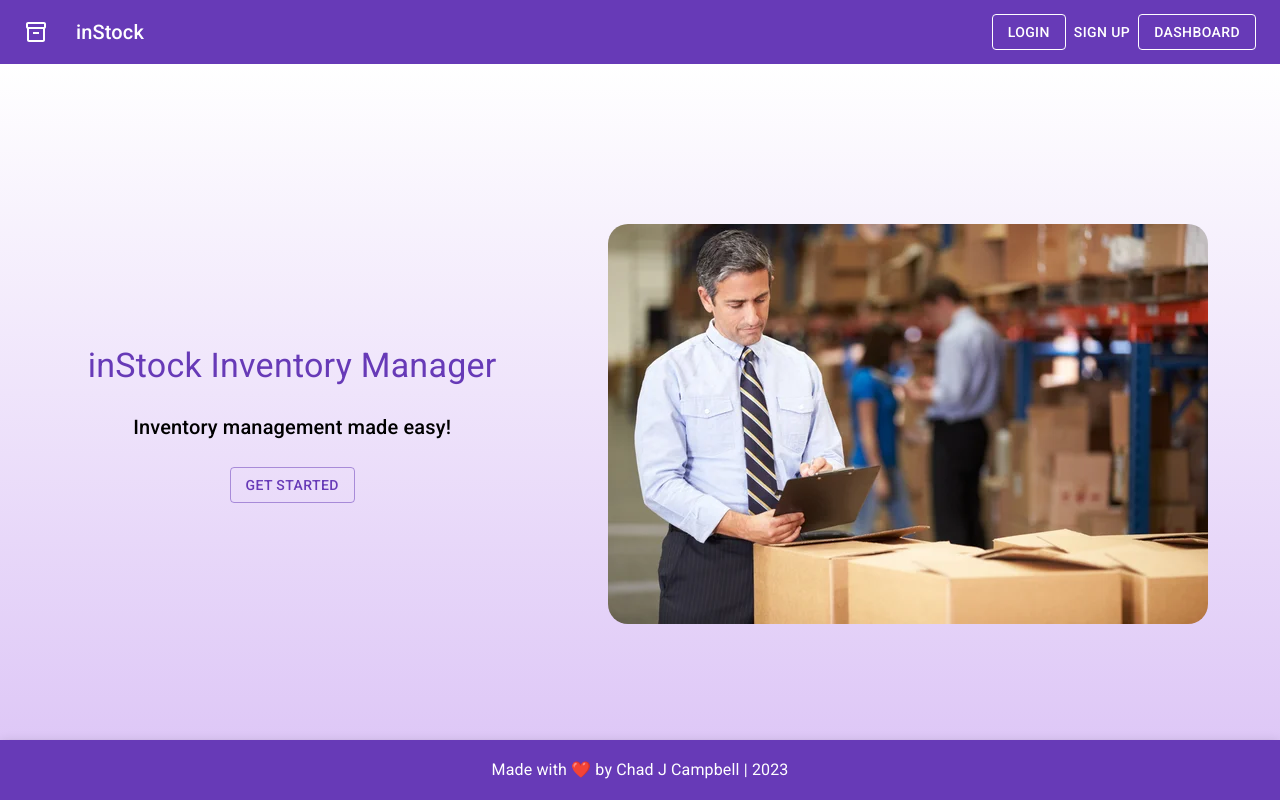
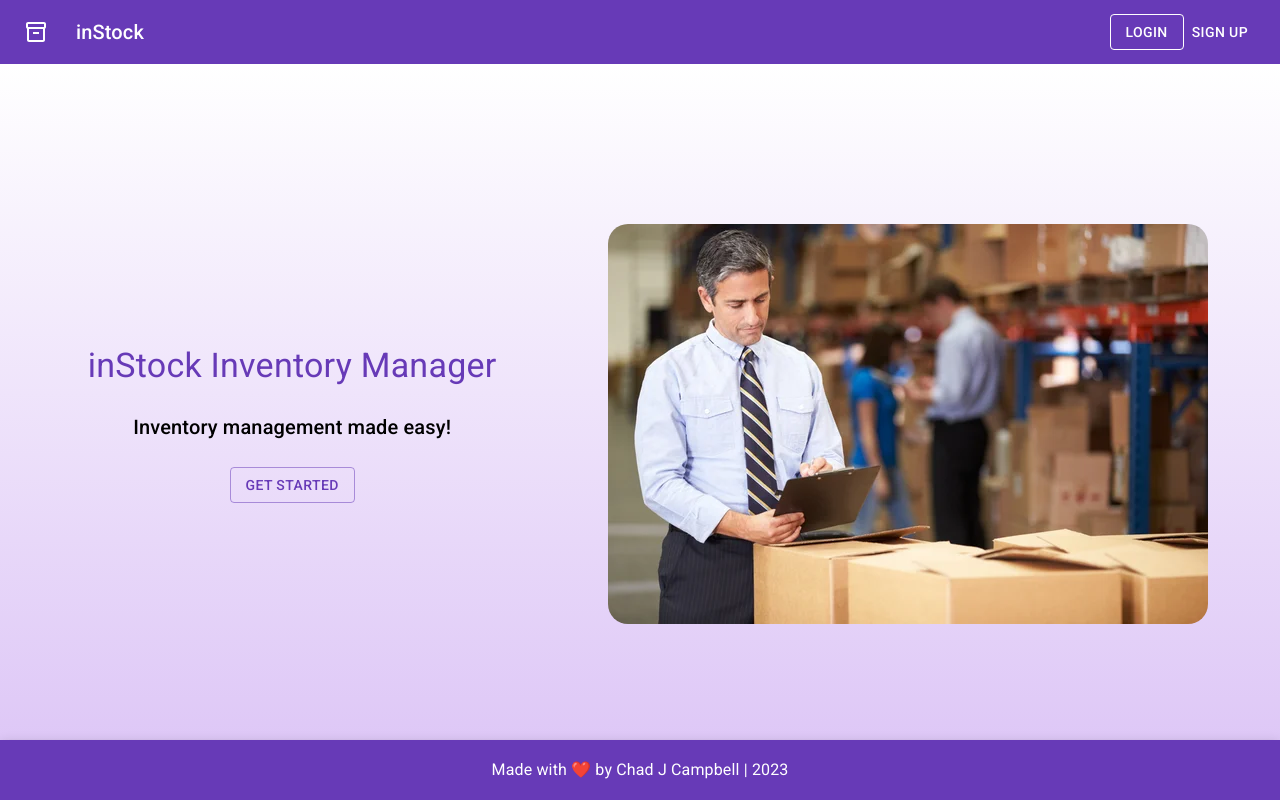
Before and after one commit to chadjcampbell/inventory-manager, a React (Vite) app in the folder client/: page / in a window 1280 px wide. Built offline with nearby package versions, Linux system fonts and the light colour scheme; no server answers; a web font is replaced by a local one.

Commit message:
hide nav items on login status

```diff
--- a/client/src/pages/Home/ButtonAppBar.tsx
+++ b/client/src/pages/Home/ButtonAppBar.tsx
@@ -6,8 +6,11 @@ import Button from "@mui/material/Button";
 import IconButton from "@mui/material/IconButton";
 import { Inventory2Outlined } from "@mui/icons-material";
 import { Link } from "react-router-dom";
+import { useSelector } from "react-redux";
+import { selectIsLoggedIn } from "../../redux/features/auth/authSlice";
 
 export default function ButtonAppBar() {
+  const isLoggedIn = useSelector(selectIsLoggedIn);
   return (
     <Box sx={{ flexGrow: 1 }}>
       <AppBar sx={{ backgroundColor: "primary.main" }} position="static">
@@ -24,6 +27,7 @@ export default function ButtonAppBar() {
           <Typography variant="h6" component="div" sx={{ flexGrow: 1 }}>
             inStock
           </Typography>
+          {!isLoggedIn && (
             <Button
               component={Link}
               to="/login"
@@ -32,9 +36,15 @@ export default function ButtonAppBar() {
             >
               Login
             </Button>
+          )}
+
+          {!isLoggedIn && (
             <Button component={Link} to="/register" color="inherit">
               Sign Up
             </Button>
+          )}
+
+          {isLoggedIn && (
             <Button
               component={Link}
               to="/dashboard"
@@ -43,6 +53,7 @@ export default function ButtonAppBar() {
             >
               Dashboard
             </Button>
+          )}
         </Toolbar>
       </AppBar>
     </Box>
```
Lines whose indentation alone changed are shown as unchanged.
